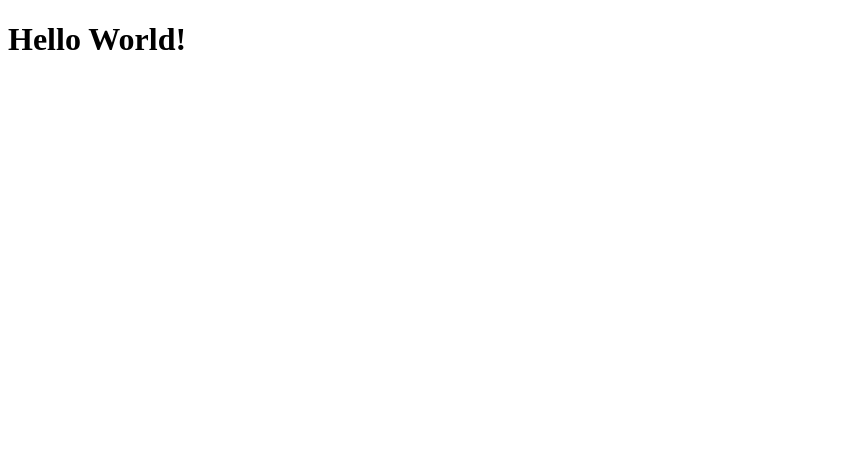
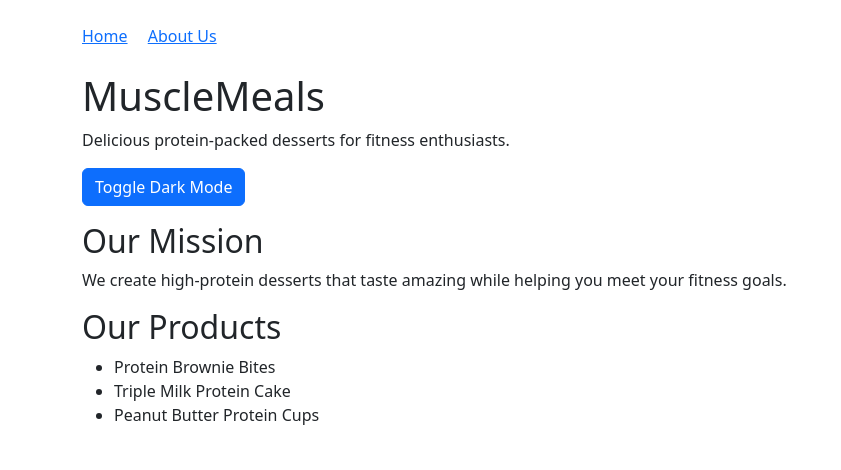
Before and after one commit to IsaiahJacksonWebProjects/isaiahjacksoncc120.github.io, a plain HTML site: page index.html in a window 1280 px wide. Shown: the whole page, without its empty margins (0-841 px from the left). Drawn offline with nearby package versions, Linux system fonts and the light colour scheme.

Commit message:
Update index.html

```diff
--- a/index.html
+++ b/index.html
@@ -1,10 +1,48 @@
 <!DOCTYPE html>
-<html>
-  <head>
-    <title>Home Page</title>
-  </head>
+<html lang="en">
+<head>
+  <meta charset="UTF-8">
+  <meta name="viewport" content="width=device-width, initial-scale=1.0">
+  <title>MuscleMeals - Protein Desserts</title>
+  <link href="https://cdn.jsdelivr.net/npm/bootstrap@5.3.2/dist/css/bootstrap.min.css" rel="stylesheet">
+  <link rel="stylesheet" href="style.css">
+</head>
+<body class="container py-4">
 
-  <body>
-    <h1>Hello World!</h1>
-  </body>
+  <!-- Navigation -->
+  <nav class="mb-4">
+    <a href="index.html" class="me-3">Home</a>
+    <a href="about.html">About Us</a>
+  </nav>
+
+  <!-- Header / Hero -->
+  <h1 class="fade-in">MuscleMeals</h1>
+  <p>Delicious protein-packed desserts for fitness enthusiasts.</p>
+
+  <!-- JS Interaction Button -->
+  <button id="toggleBtn" class="btn btn-primary mb-3">Toggle Dark Mode</button>
+
+  <!-- About / Mission Section -->
+  <section>
+    <h2>Our Mission</h2>
+    <p>We create high-protein desserts that taste amazing while helping you meet your fitness goals.</p>
+  </section>
+
+  <!-- Products Preview -->
+  <section>
+    <h2>Our Products</h2>
+    <ul>
+      <li>Protein Brownie Bites</li>
+      <li>Triple Milk Protein Cake</li>
+      <li>Peanut Butter Protein Cups</li>
+    </ul>
+  </section>
+
+  <!-- Embedded JavaScript -->
+  <script>
+    document.getElementById("toggleBtn").onclick = function () {
+      document.body.classList.toggle("dark-mode");
+    };
+  </script>
+</body>
 </html>
```
